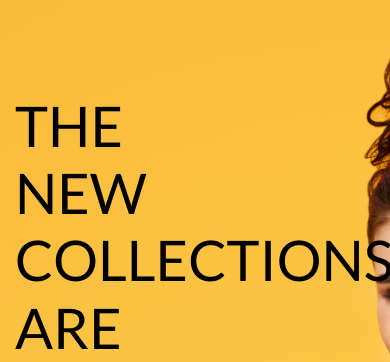
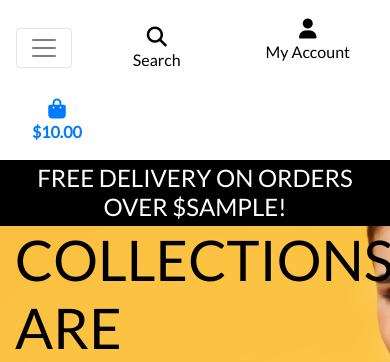
Before and after one commit to fredveloper/boutique_ado_v1, a Django app: template home/templates/home/index.html in a window 390 px wide. Shown: the top 362 px of the page. Run offline with Django 3.2, Linux system fonts and the light colour scheme; the template is opened without the code that fills it: most values are stand-ins (such as "Sample title", 1, 10 or a date in 2020); some libraries are stand-ins or nearby versions.

Commit message:
Added mobile header and main navbar

```diff
--- a/boutique_ado/settings.py
+++ b/boutique_ado/settings.py
@@ -67,7 +67,7 @@ TEMPLATES = [
         'OPTIONS': {
             'context_processors': [
                 'django.template.context_processors.debug',
-                'django.template.context_processors.request', #required by allauth
+                'django.template.context_processors.request', # required by allauth
                 'django.contrib.auth.context_processors.auth',
                 'django.contrib.messages.context_processors.messages',
             ],
--- a/home/templates/home/index.html
+++ b/home/templates/home/index.html
@@ -1,14 +1,12 @@
 {% extends "base.html" %}
 {% load static %}
 
-{% block page_hearder %}
+{% block page_header %}
     <div class="container header-container">
         <div class="row">
-            <div class="col">
-            </div>
+            <div class="col"></div>
         </div>
     </div>
-
 {% endblock %}
 
 {% block content %}
@@ -18,7 +16,6 @@
                 <h1 class="display-4 logo-font text-black">
                     The new collections are here
                 </h1>
-
                 <div class="my-5">
                     <h4>
                         <a href="" class="shop-now-button btn btn-lg rounded-0 text-uppercase py-3">Shop Now</a>
--- a/static/css/base.css
+++ b/static/css/base.css
@@ -56,6 +56,10 @@ body {
     border: 1px solid black !important;
 }
 
+.bg-black {
+    background: #000 !important;
+}
+
 /* -------------------------------- Media Queries */
 
 /* Slightly larger container on xl screens */
--- a/templates/base.html
+++ b/templates/base.html
@@ -36,7 +36,7 @@
   <body>
     <header class="container-fluid fixed-top">
         <div id="topnav" class="row bg-white pt-lg-2 d-none d-lg-flex">
-            <div class="col-12 col-lg-4 my-auto py-1 py-lg-0 text-center text-lg-lect">
+            <div class="col-12 col-lg-4 my-auto py-1 py-lg-0 text-center text-lg-left">
                 <a href="{% url 'home' %}" class="nav-link main-logo-link">
                     <h2 class="logo-font text-black my-0"><strong>Boutique</strong> Ado</h2>
                 </a>
@@ -94,6 +94,20 @@
                 </ul>
             </div>
         </div>
+        <div class="row bg-white">
+            <nav class="navbar navbar-expand-lg navbar-light w-100">
+                <button class="navbar-toggler" type="button" data-toggle="collapse" data-target="#main-nav" aria-controls="main-nav" aria-expanded="false" aria-label="Toggle navigation">
+                    <span class="navbar-toggler-icon"></span>
+                </button>
+                {% include 'includes/mobile-top-header.html' %}
+                {% include 'includes/main-nav.html' %}
+            </nav>
+        </div>
+        <div id="delivery-banner" class="row text-center">
+            <div class="col bg-black text-white">
+                <h4 class="logo-font my-1">Free delivery on orders over ${{ free_shipping_threshold }}!</h4>
+            </div>
+        </div>
     </header>
 
     {% if messages %}
--- /dev/null
+++ b/templates/includes/main-nav.html
@@ -0,0 +1,50 @@
+<div class="collapse navbar-collapse" id="main-nav">
+    <ul class="navbar-nav w-auto mx-auto">
+        <li class="nav-item dropdown">
+            <a class="logo-font font-weight-bold nav-link text-black mr-5" href="#" id="all-products-link" data-toggle="dropdown" aria-haspopup="true" aria-expanded="false">
+                All Products
+            </a>
+            <div class="dropdown-menu border-0" aria-labelledby="all-products-link">
+                <a href="" class="dropdown-item">By Price</a>
+                <a href="" class="dropdown-item ">By Rating</a>
+                <a href="" class="dropdown-item ">By Category</a>
+                <a href="" class="dropdown-item">All Products</a>
+            </div>
+        </li>
+
+        <li class="nav-item dropdown">
+            <a class="logo-font font-weight-bold nav-link text-black mr-5" href="#" id="clothing-link" data-toggle="dropdown" aria-haspopup="true" aria-expanded="false">
+                Clothing
+            </a>
+            <div class="dropdown-menu border-0" aria-labelledby="clothing-link">
+                <a href="" class="dropdown-item">Activewear &amp; Essentials</a>
+                <a href="" class="dropdown-item">Jeans</a>
+                <a href="" class="dropdown-item">Shirts</a>
+                <a href="" class="dropdown-item">All Clothing</a>
+            </div>
+        </li>
+
+        <li class="nav-item dropdown">
+            <a class="logo-font font-weight-bold nav-link text-black mr-5" href="#" id="homeware-link" data-toggle="dropdown" aria-haspopup="true" aria-expanded="false">
+                Homeware
+            </a>
+            <div class="dropdown-menu border-0" aria-labelledby="homeware-link">
+                <a href="" class="dropdown-item">Bed &amp; Bath</a>
+                <a href="" class="dropdown-item">Kitchen &amp; Dining</a>
+                <a href="" class="dropdown-item">All Homeware</a>
+            </div>
+        </li>
+
+        <li class="nav-item dropdown">
+            <a class="logo-font font-weight-bold nav-link text-black" href="#" id="specials-link" data-toggle="dropdown" aria-haspopup="true" aria-expanded="false">
+                Special Offers
+            </a>
+            <div class="dropdown-menu border-0" aria-labelledby="specials-link">
+                <a href="" class="dropdown-item">New Arrivals</a>
+                <a href="" class="dropdown-item">Deals</a>
+                <a href="" class="dropdown-item">Clearance</a>
+                <a href="" class="dropdown-item">All Specials</a>
+            </div>
+        </li>
+    </ul>
+</div>
--- /dev/null
+++ b/templates/includes/mobile-top-header.html
@@ -0,0 +1,56 @@
+<li class="list-inline-item">
+    <a class="text-black nav-link d-block d-lg-none" href="#" id="mobile-search" data-toggle="dropdown" aria-haspopup="true" aria-expanded="false">
+        <div class="text-center">
+            <div><i class="fas fa-search fa-lg"></i></div>
+            <p class="my-0">Search</p>
+        </div>
+    </a>
+    <div class="dropdown-menu border-0 w-100 p-3 rounded-0 my-0" aria-labelledby="mobile-search">
+        <form class="form" method="GET" action="">
+            <div class="input-group w-100">
+                <input class="form-control border border-black rounded-0" type="text" name="q" placeholder="Search our site">
+                <div class="input-group-append">
+                    <button class="form-control form-control btn btn-black border border-black rounded-0" type="submit">
+                        <span class="icon">
+                            <i class="fas fa-search"></i>
+                        </span>
+                    </button>
+                </div>
+            </div>
+        </form>
+    </div>
+</li>
+<li class="list-inline-item dropdown">
+    <a class="text-black nav-link d-block d-lg-none" href="#" id="user-options" data-toggle="dropdown" aria-haspopup="true" aria-expanded="false">
+        <div class="text-center">
+            <div><i class="fas fa-user fa-lg"></i></div>
+            <p claess="my-0">My Account</p>
+        </div>
+    </a>
+    <div class="dropdown-menu border-0" aria-labelledby="user-options">
+        {% if request.user.is_authenticated %}
+            {% if request.user.is_superuser %}
+                <a href="{% url 'account_logout' %}" class="dropdown-item">Product Management</a>
+            {% endif %}
+            <a href="{% url 'profile' %}" class="dropdown-item">My Profile</a>
+            <a href="{% url 'account_logout' %}" class="dropdown-item">Logout</a>
+        {% else %}
+            <a href="{% url 'account_signup' %}" class="dropdown-item">Register</a>
+            <a href="{% url 'account_login' %}" class="dropdown-item">Login</a>
+        {% endif %}
+    </div>
+</li>
+<li class="list-inline-item">
+    <a class="{% if grand_total %}text-primary font-weight-bold{% else %}text-black{% endif %} nav-link d-block d-lg-none" href="">
+        <div class="text-center">
+            <div><i class="fas fa-shopping-bag fa-lg"></i></div>
+            <p class="my-0">
+                {% if grand_total %}
+                    ${{ grand_total|floatformat:2 }}
+                {% else %}
+                    $0.00
+                {% endif %}
+            </p>
+        </div>
+    </a>
+</li>
```
